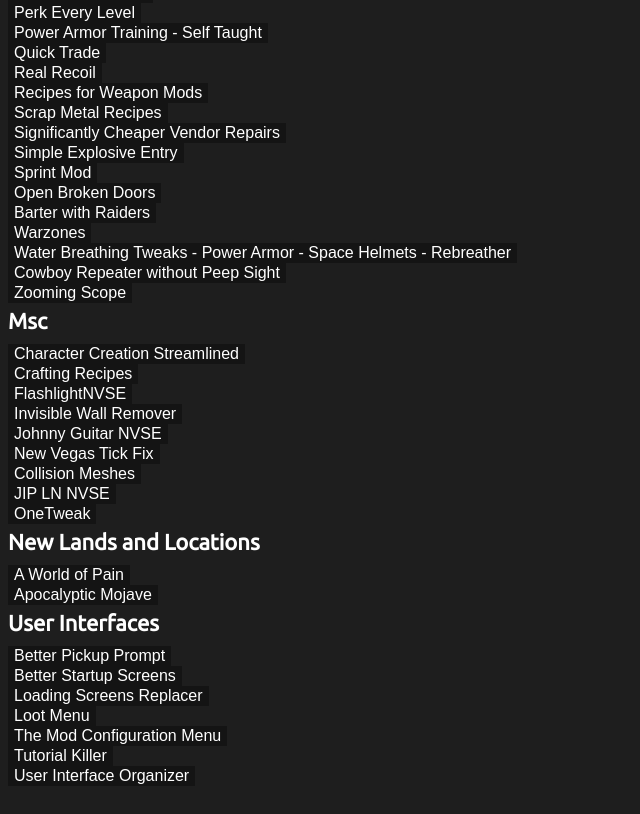
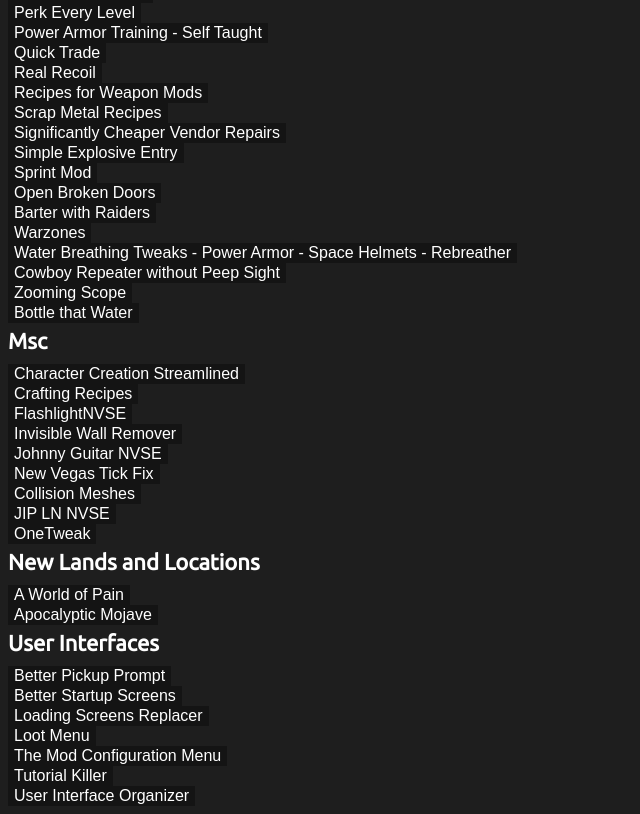
Before and after one commit to valkyrienyanko/FalloutNewVegasModpacks, a website: page public/index.html in a window 1280 px wide. Shown: the part 1098-1912 px from the top of the page, without its empty margins (0-640 px from the left). Drawn offline with nearby package versions, Linux system fonts and the light colour scheme.

Commit message:
Bottle that Water

```diff
--- a/public/index.html
+++ b/public/index.html
@@ -94,6 +94,7 @@
 		<li><button onclick='mod(67732)'>Water Breathing Tweaks - Power Armor - Space Helmets - Rebreather</button></li>
 		<li><button onclick='mod(35699)'>Cowboy Repeater without Peep Sight</button></li>
 		<li><button onclick='mod(64811)'>Zooming Scope</button></li>
+		<li><button onclick='mod(34840)'>Bottle that Water</button></li>
 	</ul>
 
 	<h2>Msc</h2>
```
